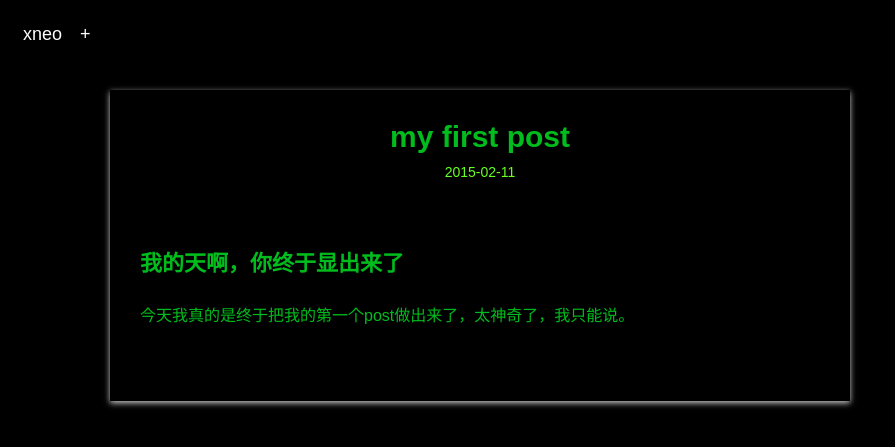
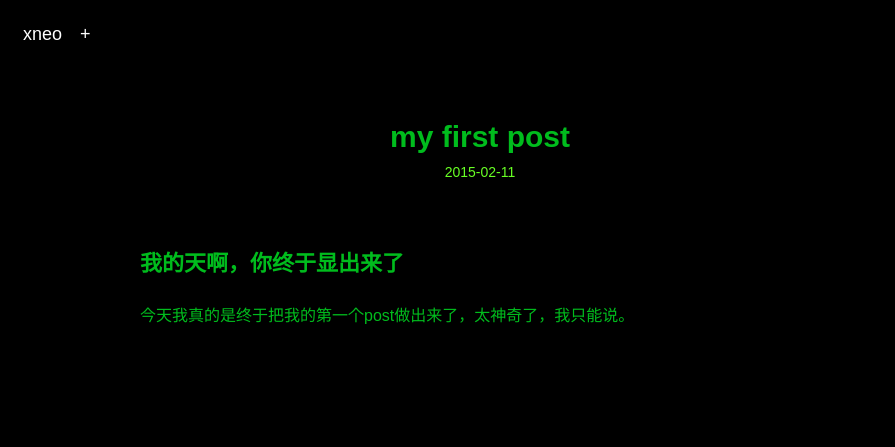
Before and after one commit to tuoerzhang/xneo123.github.io, a Jekyll site: the page built from _posts/blog/2015-02-11-first-post.md, in a window 1280 px wide. Shown: the top 447 px of the page, without its empty margins (0-895 px from the left). Built offline with Jekyll 4.4.1, drawn with Linux system fonts in a browser that asks for light colours; Markdown is read by kramdown in place of the engine named in the settings.

Commit message:
no shadow

```diff
--- a/css/default.css
+++ b/css/default.css
@@ -61,7 +61,7 @@ pre ol{margin-left:25px;list-style-type:decimal;}
 .sidenav ul { margin-bottom:50px; }
 .sidenav li { margin-bottom:12px; word-break: break-all;}
 .sidenav a { color:#555; font-size:14px; display:block;}
-.entry{margin-bottom:80px;width:680px; float:left; padding:30px; box-shadow:0 2px 6px #ccc; }
+.entry{margin-bottom:80px;width:680px; float:left; padding:30px;  }
 .entry ul{margin-bottom:25px;margin-left:25px;}
 .entry p+ul {margin-top:-20px;}
 .entry ul li{margin-bottom:5px;list-style:disc;line-height:1.8em;}
```
